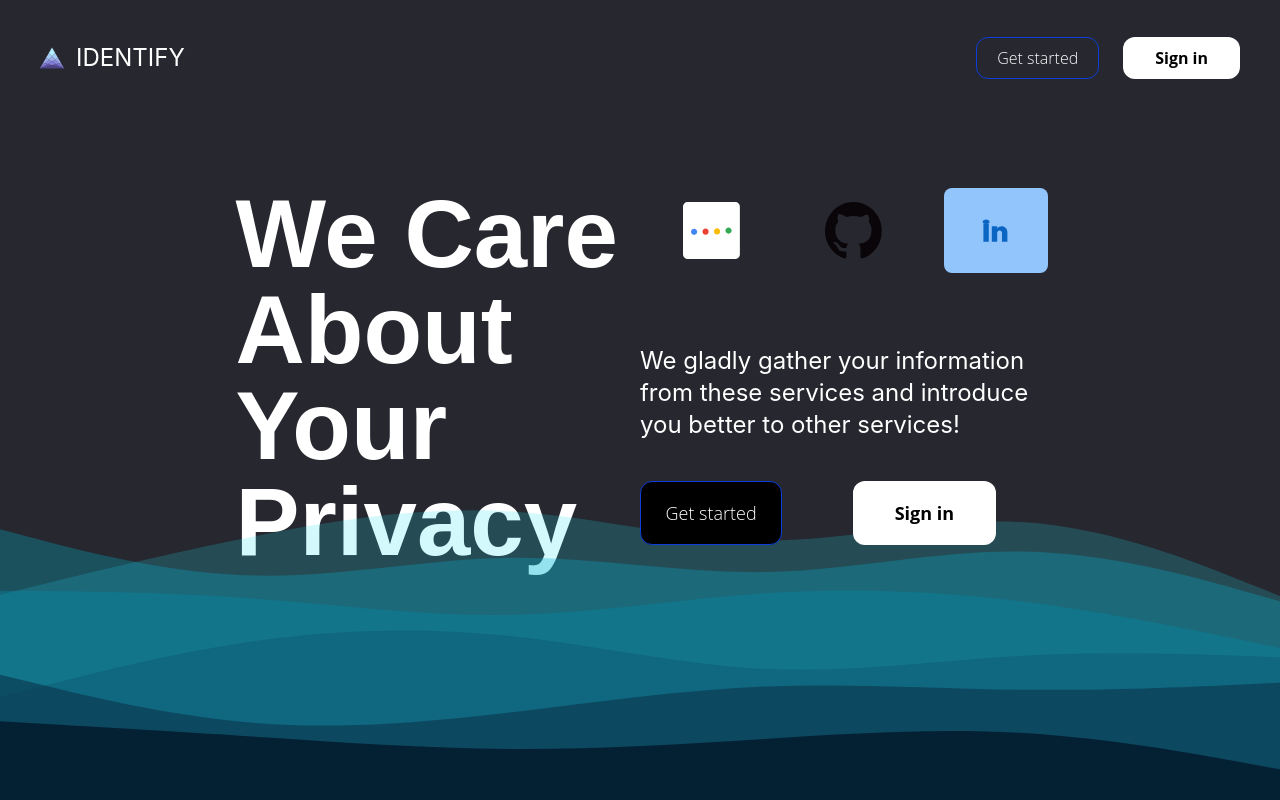
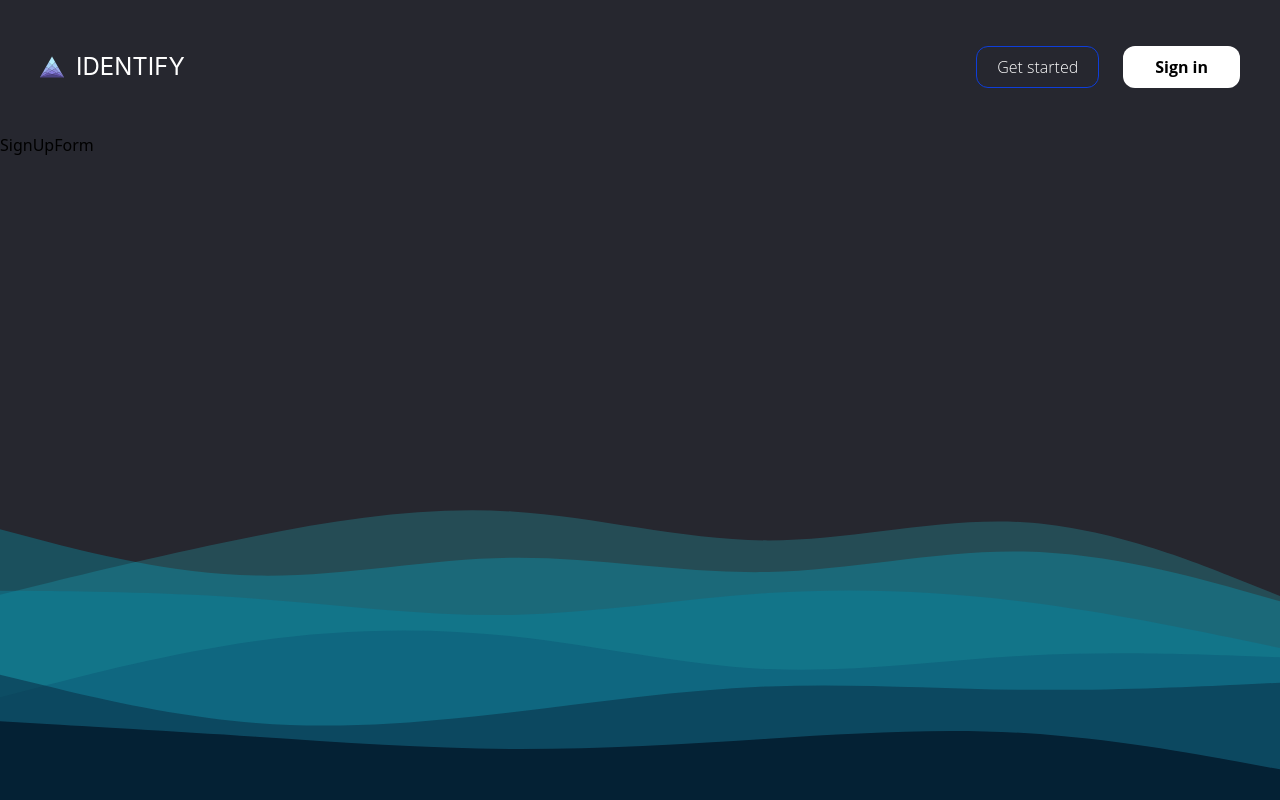
Before and after one commit to KazutoMartin/IDentify, a React (Create React App) app in the folder front/identify/: page /sign-up in a window 1280 px wide. Built offline with nearby package versions, Linux system fonts and the light colour scheme.

Commit message:
added routing and page transition

```diff
--- a/front/identify/package.json
+++ b/front/identify/package.json
@@ -10,6 +10,7 @@
     "lottie-react": "^2.3.1",
     "react": "^18.2.0",
     "react-dom": "^18.2.0",
+    "react-router-dom": "^6.3.0",
     "react-scripts": "5.0.1",
     "web-vitals": "^2.1.4"
   },
--- a/front/identify/src/App.js
+++ b/front/identify/src/App.js
@@ -1,5 +1,8 @@
 import "./App.css";
 import IntroPage from "./containers/IntroPage";
+import { Routes, Route, Link } from "react-router-dom";
+import { AnimatePresence } from "framer-motion";
+import { useLocation } from "react-router-dom";
 
 function App() {
   return (
--- a/front/identify/src/components/LandingPage.jsx
+++ b/front/identify/src/components/LandingPage.jsx
@@ -4,11 +4,15 @@ import Lottie from "lottie-react";
 import googleLottie from "../assets/lottie_animations/google.json";
 import githubLottie from "../assets/lottie_animations/github.json";
 import linkedinLottie from "../assets/lottie_animations/linkedin.json";
+import { useNavigate } from "react-router-dom";
 
 function LandingPage() {
+  const navigate = useNavigate();
   return (
-    <>
-      <div className="w-screen h-full overflow-hidden">
+    <motion.div
+      exit={{ y: -1200, transition: { duration: 0.5 } }}
+      className="w-screen h-full overflow-hidden"
+    >
       <div className="flex w-full h-full">
         <div className="flex justify-left items-center h-full w-1/6"></div>
         <div className="flex justify-center items-center  h-full w-1/3">
@@ -114,7 +118,7 @@ function LandingPage() {
                 transition={{ ease: "backInOut", duration: 3.75 }}
               >
                 <button
-                    type="button"
+                  onClick={() => navigate("/sign-up")}
                   className="h-full w-2/3 sml:px-3 sml:text-xs font-font1 font-thin text-white text-lg rounded-xl px-5 py-2 border border-sea bg-black hover:shadow-black hover:shadow-md hover:scale-110 hover:duration-300"
                 >
                   Get started
@@ -127,7 +131,7 @@ function LandingPage() {
                 transition={{ ease: "backInOut", duration: 3.75 }}
               >
                 <button
-                    type="button"
+                  onClick={() => navigate("/sign-in")}
                   className="h-full w-2/3 sml:px-3 sml:text-xs font-font1 font-bold text-black text-lg rounded-xl px-8 bg-white hover:shadow-black hover:shadow-md hover:scale-110 hover:duration-300"
                 >
                   Sign in
@@ -138,8 +142,7 @@ function LandingPage() {
         </div>
         <div className="flex justify-left items-center  h-full w-1/6"></div>
       </div>
-      </div>
-    </>
+    </motion.div>
   );
 }
 
--- a/front/identify/src/components/Navbar.jsx
+++ b/front/identify/src/components/Navbar.jsx
@@ -1,8 +1,11 @@
 import React from "react";
 import logo from "../assets/logo.svg";
 import { motion } from "framer-motion";
+import { useNavigate } from "react-router-dom";
 
 function Navbar() {
+  const navigate = useNavigate();
+
   return (
     <nav class="bg-transparent border-gray-200 sm:px-20 py-2.5 rounded md:px-10 h-1/6 items-center flex mx-10 sml:mx-2 z-10">
       <div class="container flex flex-wrap justify-between items-center mx-auto z-50">
@@ -20,6 +23,7 @@ function Navbar() {
         </motion.a>
         <div class="flex w-1/2 justify-end space-x-6">
           <motion.button
+            onClick={() => navigate("/sign-up")}
             initial={{ opacity: 0, scale: 0, y: -50 }}
             animate={{ x: 0, opacity: 1, scale: 1, y: 0 }}
             transition={{ ease: "backInOut", duration: 0.5 }}
@@ -28,6 +32,7 @@ function Navbar() {
             Get started
           </motion.button>
           <motion.button
+            onClick={() => navigate("/sign-in")}
             initial={{ opacity: 0, scale: 0, y: -50 }}
             animate={{ opacity: 1, scale: 1, y: 0 }}
             transition={{ ease: "backInOut", duration: 1 }}
--- /dev/null
+++ b/front/identify/src/components/SignInForm.jsx
@@ -0,0 +1,7 @@
+import React from "react";
+
+function SignInForm() {
+  return <div>SignInForm</div>;
+}
+
+export default SignInForm;
--- /dev/null
+++ b/front/identify/src/components/SignUpForm.jsx
@@ -0,0 +1,7 @@
+import React from "react";
+
+function SignUpForm() {
+  return <div>SignUpForm</div>;
+}
+
+export default SignUpForm;
--- a/front/identify/src/containers/IntroPage.jsx
+++ b/front/identify/src/containers/IntroPage.jsx
@@ -2,12 +2,27 @@ import React from "react";
 import Navbar from "../components/Navbar";
 import LandingPage from "../components/LandingPage";
 import Wavevs from "../components/Waves";
+import { Routes, Route, Link } from "react-router-dom";
+import { AnimatePresence } from "framer-motion";
+import { useLocation } from "react-router-dom";
+import SignInForm from "../components/SignInForm";
+import SignUpForm from "../components/SignUpForm";
 
 function IntroPage() {
+  const location = useLocation();
+
   return (
     <div className="flex flex-col bg-background h-screen w-screen">
       <Navbar />
-      <LandingPage />
+
+      <AnimatePresence>
+        <Routes location={location} key={location.pathname}>
+          <Route path="/" element={<LandingPage />} />
+          <Route path="/sign-in" element={<SignInForm />} />
+          <Route path="/sign-up" element={<SignUpForm />} />
+        </Routes>
+      </AnimatePresence>
+
       <Wavevs />
     </div>
   );
--- a/front/identify/src/index.js
+++ b/front/identify/src/index.js
@@ -2,11 +2,14 @@ import React from "react";
 import ReactDOM from "react-dom/client";
 import "./index.css";
 import App from "./App";
+import { BrowserRouter } from "react-router-dom";
 
 const root = ReactDOM.createRoot(document.getElementById("root"));
 root.render(
   <React.StrictMode>
-    <App />
+    <BrowserRouter>
+      <App />
+    </BrowserRouter>
   </React.StrictMode>
 );
 
```
Also changed, not shown: 1 other file (tests, documents, lock files or other folders). Lines whose indentation alone changed are shown as unchanged.
